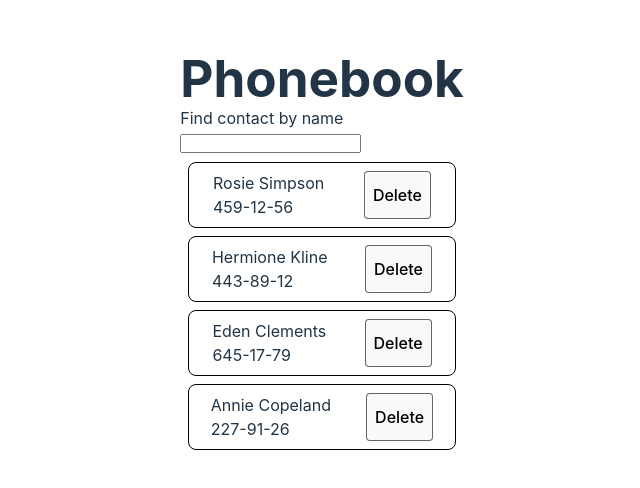
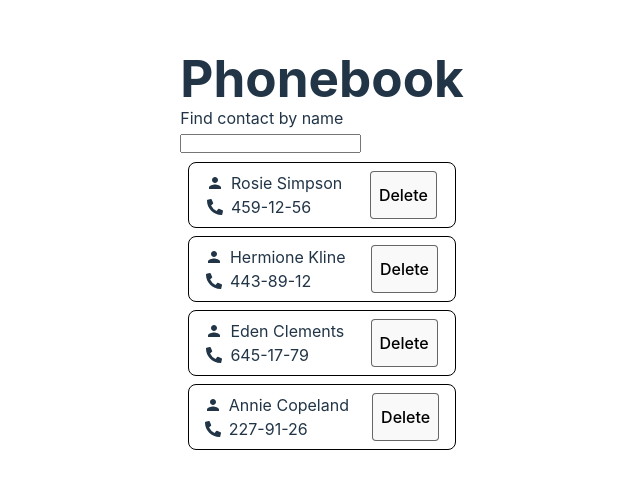
Before and after one commit to AlexandraSavenko/goit-react-hw-03, a React (Vite) app: page / in a window 1280 px wide. Shown: the part 146-634 px from the top of the page, without its empty margins (318-958 px from the left). Built offline with nearby package versions, Linux system fonts and the light colour scheme.

Commit message:
icons added

```diff
--- a/package.json
+++ b/package.json
@@ -12,7 +12,8 @@
   "dependencies": {
     "formik": "^2.4.6",
     "react": "^18.3.1",
-    "react-dom": "^18.3.1"
+    "react-dom": "^18.3.1",
+    "react-icons": "^5.3.0"
   },
   "devDependencies": {
     "@eslint/js": "^9.9.0",
--- a/src/components/Contact/Contact.jsx
+++ b/src/components/Contact/Contact.jsx
@@ -1,10 +1,18 @@
 import css from "./Contact.module.css";
+import { IoMdPerson } from "react-icons/io";
+import { FaPhoneAlt } from "react-icons/fa";
 export default function Contact({ contact: { name, number } }) {
   return (
     <div className={css.wrap}>
       <div>
-        <p>{name}</p>
-        <p>{number}</p>
+        <div className={css.textPlusIcon}>
+          <IoMdPerson />
+          <p>{name}</p>
+        </div>
+        <div className={css.textPlusIcon}>
+          <FaPhoneAlt className={css.noMargin} />
+          <p className={css.noMargin}>{number}</p>
+        </div>
       </div>
 
       <button className={css.button} type="button">
--- a/src/components/Contact/Contact.module.css
+++ b/src/components/Contact/Contact.module.css
@@ -10,3 +10,11 @@
   border-radius: 4px;
   padding: 8px;
 }
+.textPlusIcon {
+  display: flex;
+  align-items: center;
+  gap: 8px;
+}
+.noMargin {
+  margin: 0;
+}
```
Also changed, not shown: 1 other file (tests, documents, lock files or other folders).
